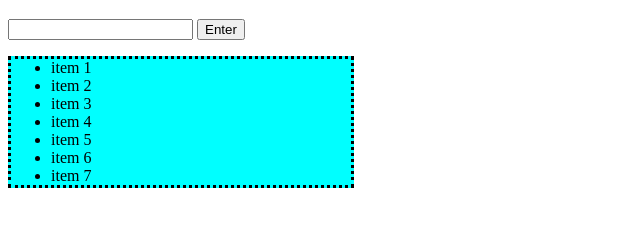
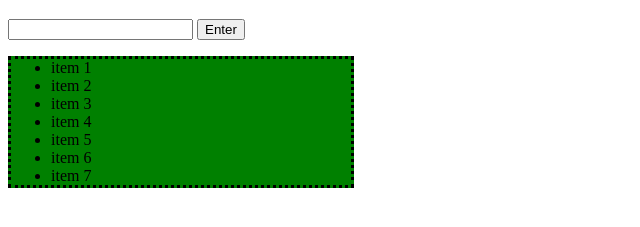
Before and after one commit to nightfeaver/to-do-list-22, a plain HTML site: page index.html in a window 1280 px wide. Shown: the part 61-288 px from the top of the page, without its empty margins (0-640 px from the left). Drawn offline with Linux system fonts and the light colour scheme.

Commit message:
testing a commit by changing background colour to green

```diff
--- a/style.css
+++ b/style.css
@@ -1,6 +1,6 @@
 .theButton {}
 .theInput {}
-.list {background-color: cyan;
+.list {background-color: green;
     border-style: dotted;
     width: 300px;
     display: inline-block;
```
